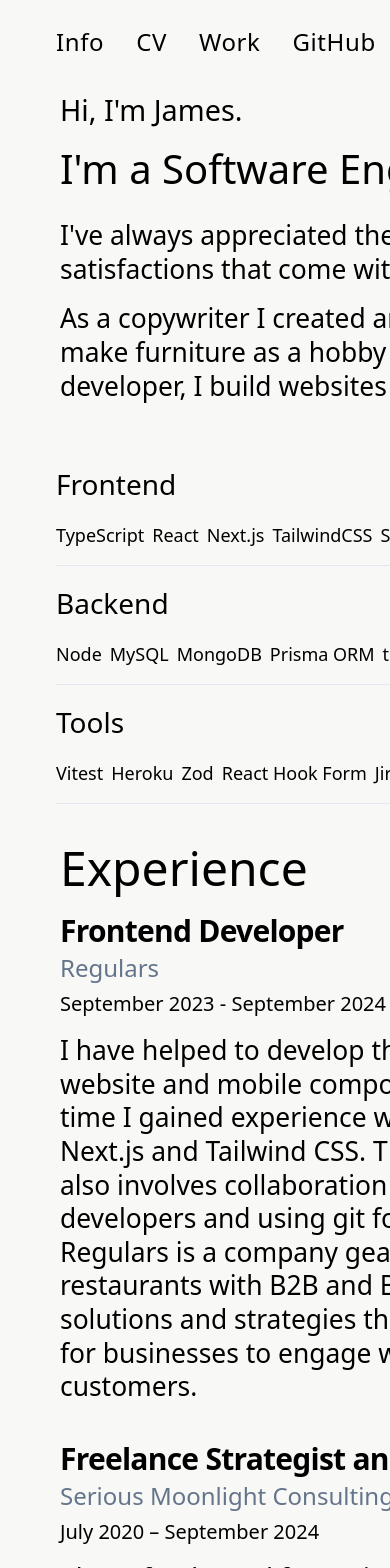
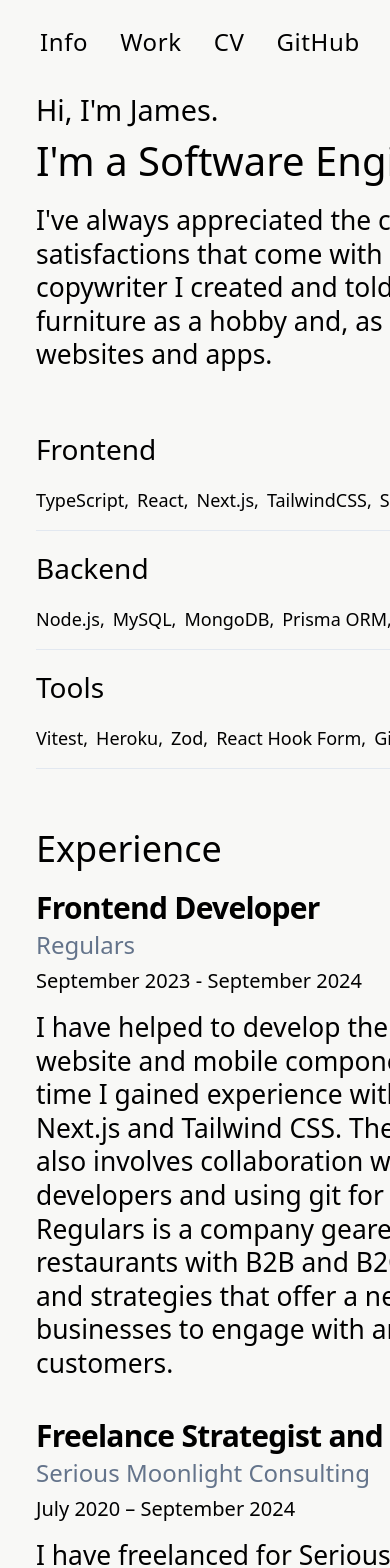
Before and after one commit to Lopside95/james-site, a Next.js app: page /.ipynb_checkpoints/index-checkpoint in a window 390 px wide. Shown: the top 1568 px of the page. Built offline with nearby package versions, Linux system fonts and the light colour scheme.

Commit message:
update styling

```diff
--- a/src/components/Navbar.tsx
+++ b/src/components/Navbar.tsx
@@ -13,11 +13,11 @@ const Navbar = () => {
 
   return (
     <div className="flex w-full mb-3 md:h-14 h-[4.5rem] inset-0 items-center justify-center  text-base-txtClr  bg-base-bg  fixed  top-0  z-50">
-      <div className="flex max-w-[1100px] md:w-[800px] 2xl:pl-10 xl:w-[1100px]  lg:w-[1000px] max-md:w-full max-md:px-10 justify-between  ">
+      <div className="flex max-w-[1100px] md:w-[800px] 2xl:pl-10 xl:w-[1100px] xl:ml-16 lg:w-[1000px] max-md:w-full max-md:px-10 justify-between">
         <Button
           className={`${navItemStyle(
             "/"
-          )} 2xl:-ml-40 xl:ml-[-7.6rem] md:pl-8 lg:pl-24`}
+          )} 2xl:-ml-40 xl:ml-[-7.6rem] md:pl-6 lg:pl-[4.2rem] xl:pl-9 pl-0 `}
           variant="link"
         >
           <Link href="/" tabIndex={-1}>
@@ -25,14 +25,14 @@ const Navbar = () => {
           </Link>
         </Button>
         <div className="flex md:pr-6 lg:pr-[7rem] ">
+          <Button className={navItemStyle("/work")} variant="link">
+            <Link className="" href="/work" tabIndex={-1}>
+              Work
+            </Link>
+          </Button>
           <Button className={navItemStyle("/cv")} variant="link">
             <Link className="" href="/cv" tabIndex={-1}>
               CV
-            </Link>
-          </Button>
-          <Button className={navItemStyle("/work")} variant="link">
-            <Link className="" href="/work" tabIndex={-1}>
-              Work
             </Link>
           </Button>
           <Button className={navItemStyle("")} variant="link">
--- a/src/components/cv/education.tsx
+++ b/src/components/cv/education.tsx
@@ -10,7 +10,7 @@ import {
 const Education = () => {
   return (
     <div className="w-full flex flex-col">
-      <h1 className="text-3xl pl-6 py-4 ">Education</h1>
+      <h2 className="py-4 ">Education</h2>
       <Card className="flex flex-col justify-between   border-none ">
         <div className="flex">
           <CardHeader className="self-start -mb-2 sm:-mb-4">
--- a/src/components/cv/experience.tsx
+++ b/src/components/cv/experience.tsx
@@ -9,15 +9,15 @@ import {
 
 const Experience = () => {
   return (
-    <div className="w-full flex flex-col relative">
-      <h1 className="pl-6 pt-5">Experience</h1>
+    <div className="w-full flex pt-10 flex-col relative">
+      <h2 className="">Experience</h2>
       <Card className="flex flex-col justify-between relative border-none">
-        <CardHeader className="-mb-2 sm:-mb-4">
+        <CardHeader className="-mb-2 sm:-mb-4 pl-0">
           <CardTitle>Frontend Developer</CardTitle>
           <CardDescription>Regulars</CardDescription>
           <CardFooter>September 2023 - September 2024</CardFooter>
         </CardHeader>
-        <CardContent className="">
+        <CardContent className="pl-0">
           I have helped to develop the company’s website and mobile components.
           During this time I gained experience with TypeScript, Next.js and
           Tailwind CSS. The ongoing project also involves collaboration with
@@ -28,12 +28,12 @@ const Experience = () => {
         </CardContent>
       </Card>
       <Card className="flex flex-col justify-between border-none py-10">
-        <CardHeader className=" -mb-2 sm:-mb-4 -mt-12">
+        <CardHeader className=" -mb-2 sm:-mb-4 pl-0 -mt-12">
           <CardTitle>Freelance Strategist and Copywriter</CardTitle>
           <CardDescription>Serious Moonlight Consulting</CardDescription>
           <CardFooter>July 2020 – September 2024</CardFooter>
         </CardHeader>
-        <CardContent>
+        <CardContent className="pl-0">
           I have freelanced for Serious Moonlight Consulting, developing
           strategies, concepts and content for about three years. What often
           makes or breaks a strategy is the story it tells, and the uniqueness
--- a/src/components/footer.tsx
+++ b/src/components/footer.tsx
@@ -29,7 +29,7 @@ const Footer = () => {
   };
 
   return (
-    <div className="flex flex-col w-full lg:pl-2 pt-10 items-left  md:pl-5  md:gap-4  px-1  ">
+    <div className="flex flex-col w-full pt-10 items-left  md:gap-4   ">
       <div className="flex md:w-4/5">
         <HoverCard openDelay={200}>
           <HoverCardTrigger asChild>
--- a/src/components/home/Intro.tsx
+++ b/src/components/home/Intro.tsx
@@ -5,22 +5,19 @@ import { useState } from "react";
 
 const Intro = () => {
   return (
-    <Card className="w-full bg-transparent border-none md:text-3xl ">
-      <CardHeader>
+    <Card className="w-full  bg-transparent border-none md:text-3xl ">
+      <CardHeader className="px-0 pb-0">
         <Typewriter />
         {/* <CardTitle className="md:text-4xl">
           Hi, I'm James <Emoji label="engineer" symbol="🧑‍🔧" />
         </CardTitle> */}
       </CardHeader>
-      <CardContent className="md:text-3xl flex gap-4 md:gap-2  flex-col">
+      <CardContent className="md:text-3xl py-5 flex gap-4 md:gap-2  flex-col px-0">
         {/* I'm a software engineer. */}
         <p>
           I've always appreciated the challenges and satisfactions that come
-          with making things.
-        </p>
-        <p>
-          As a copywriter I created and told stories. I make furniture as a
-          hobby and, as a developer, I build websites and apps.
+          with making things. As a copywriter I created and told stories. I make
+          furniture as a hobby and, as a developer, I build websites and apps.
         </p>
       </CardContent>
     </Card>
--- a/src/components/home/Typewriter.tsx
+++ b/src/components/home/Typewriter.tsx
@@ -2,51 +2,38 @@ import { TypeSpeed } from "@/types/work";
 import React, { SetStateAction, useEffect, useState } from "react";
 import { TypeAnimation } from "react-type-animation";
 
-// type TypewriterProps = {
-//   isCursorActive: boolean;
-//   setIsCursorActive: React.Dispatch<SetStateAction<boolean>>;
-// };
-
 const Typewriter = () => {
   const [step, setStep] = useState<number>(1);
-  //   const [isTyping, setIsTyping] = useState<string>("");
-  const [fontSize, setFontSize] = useState<string>("1.5rem");
-  const [typeSpeed, setTypeSpeed] = useState<TypeSpeed>(30);
+  // const [typeSpeed, setTypeSpeed] = useState<TypeSpeed>(30);
 
-  useEffect(() => {
-    console.log("step", step);
-  }, [step]);
+  const engEmoji = "🧑‍🔧";
 
   return (
-    <div>
+    <div className="h-24">
       <TypeAnimation
         sequence={[
           "Hi 👋",
+          1000,
+          "Hi, I'm James.",
           800,
-          "Hi, I'm James.",
-          1000,
-
           () => {
             setStep(2);
           },
         ]}
         cursor={false}
-        // cursor={step === 2 ? false : true}
         wrapper="span"
-        speed={typeSpeed}
+        speed={60}
         style={{
           fontSize: "1.8rem",
-          //   fontSize: step === 1 ? "1.5rem" : "4rem",
           display: "inline-block",
         }}
       />
-      <div className="h-16 py-2">
+      <div className="sm:pt-2">
         {step === 2 && (
           <TypeAnimation
             sequence={["I'm a Software Engineer.", 1000]}
-            //   sequence={["Hi, 👋", 1000, "Hi, I'm James", 1000, "Hi, I'm James", 1000]}
             wrapper="span"
-            speed={40}
+            speed={60}
             style={{ fontSize: "2.5rem", display: "inline-block" }}
             cursor={false}
           />
--- a/src/components/home/techStack.tsx
+++ b/src/components/home/techStack.tsx
@@ -35,10 +35,36 @@ const TechStack = () => {
   const tools = ["Vitest", "Heroku", "Zod", "React Hook Form", "Jira", "Git"]; // Git always needs to be last because of how the ' | ' is rendered
 
   const stack = [...frontend, ...backend, ...tools];
+  const frontendMobile = [
+    "TypeScript,",
+    "React,",
+    "Next.js,",
+    "TailwindCSS,",
+    "Sass",
+  ];
+  const backendMobile = [
+    "Node.js,",
+    "MySQL,",
+    "MongoDB,",
+    "Prisma ORM,",
+    "tRPC,",
+    "Express.js,",
+    "Knex.js",
+  ];
+  const toolsMobile = [
+    "Vitest,",
+    "Heroku,",
+    "Zod,",
+    "React Hook Form,",
+    "Git,",
+    "Jira",
+  ]; // Git always needs to be last because of how the ',' is rendered
+
+  const stackMobile = [...frontend, ...backend, ...tools];
 
   useEffect(() => {
     const handleSize = () => {
-      setIsMobile(window.innerWidth < 800);
+      setIsMobile(window.innerWidth < 640);
     };
 
     handleSize();
@@ -51,10 +77,25 @@ const TechStack = () => {
 
   return (
     <section>
-      <article className="align-middle w-full py-5 pl-5 sm:text-xl justify-between xl:justify-around max-sm:flex-col flex">
-        <SkillsAccordion group="frontend" items={frontend} type="Frontend" />
-        <SkillsAccordion group="backend" items={backend} type="Backend" />
-        <SkillsAccordion group="tools" items={tools} type="Tools" />
+      <article className="align-middle w-full px-0 py-5 sm:text-xl justify-between xl:justify-between max-sm:flex-col flex">
+        <div className="sm:hidden">
+          <SkillsAccordion
+            group="frontend"
+            items={frontendMobile}
+            type="Frontend"
+          />
+          <SkillsAccordion
+            group="backend"
+            items={backendMobile}
+            type="Backend"
+          />
+          <SkillsAccordion group="tools" items={toolsMobile} type="Tools" />
+        </div>
+        <div className="hidden sm:flex justify-between w-full">
+          <SkillsAccordion group="frontend" items={frontend} type="Frontend" />
+          <SkillsAccordion group="backend" items={backend} type="Backend" />
+          <SkillsAccordion group="tools" items={tools} type="Tools" />
+        </div>
       </article>
     </section>
   );
--- a/src/components/ui/card.tsx
+++ b/src/components/ui/card.tsx
@@ -18,7 +18,7 @@ const CardHeader = React.forwardRef<
   React.HTMLAttributes<HTMLDivElement>
 >(({ className, ...props }, ref) => (
   <div
-    className={cn("flex flex-col space-y-1.5 p-6", className)}
+    className={cn("flex flex-col space-y-1.5 p-6 pl-0", className)}
     ref={ref}
     {...props}
   />
@@ -31,7 +31,7 @@ const CardTitle = React.forwardRef<
 >(({ className, ...props }, ref) => (
   <h3
     className={cn(
-      "sm:text-2xl text-3xl  font-semibold leading-none tracking-tight",
+      "sm:text-2xl text-3xl  font-semibold leading-none tracking-tight pl-0",
       className
     )}
     ref={ref}
@@ -57,7 +57,7 @@ const CardContent = React.forwardRef<
   React.HTMLAttributes<HTMLDivElement>
 >(({ className, ...props }, ref) => (
   <div
-    className={cn("p-6 pt-0 sm:text-xl text-pBase", className)}
+    className={cn("p-6 pl-0 pt-0 sm:text-xl text-pBase", className)}
     ref={ref}
     {...props}
   />
--- a/src/components/work/findmydog/findmydog.tsx
+++ b/src/components/work/findmydog/findmydog.tsx
@@ -3,7 +3,7 @@ import Link from "next/link";
 
 const FindMyDog = () => {
   return (
-    <main className="flex-col py-5 flex gap-5 px-5">
+    <section className="flex-col pb-5 flex gap-5">
       <h1>BrainStation</h1>
       <Link
         className="w-fit"
@@ -20,7 +20,7 @@ const FindMyDog = () => {
           src="/findmydog/home.png"
           width={200}
         />
-        <article className="flex flex-col gap-2 w-96 lg:w-3/5">
+        <article className="flex flex-col gap-5 sm:gap-2 w-96 lg:w-3/5">
           <p>
             Fullstack project for the BrainStation software engineering
             bootcamp. Primarily designed for mobile.
@@ -53,7 +53,7 @@ const FindMyDog = () => {
           </article>
         </article>
       </section>
-    </main>
+    </section>
   );
 };
 
--- a/src/pages/_app.tsx
+++ b/src/pages/_app.tsx
@@ -25,7 +25,7 @@ function MyApp({ Component, pageProps }: AppProps) {
   return (
     <>
       <Navbar />
-      <main className="pt-16 pb-5 max-md:px-5  flex flex-col items-center">
+      <main className="pt-16 pb-5 max-md:px-5 flex flex-col items-center">
         {Boolean(isLaptop) && <Hammer />}
         <div className="xl:max-w-[1150px] max-xl:-ml-0 md:pl-5  lg:-ml-24 md:max-w-[800px]">
           <Component {...pageProps} />
--- a/src/pages/index.tsx
+++ b/src/pages/index.tsx
@@ -1,5 +1,6 @@
 import TechStack from "@home/techStack";
 import Intro from "@/components/home/Intro";
+import FindMyDog from "@/components/work/findmydog/findmydog";
 
 export default function Home() {
   return (
@@ -7,6 +8,7 @@ export default function Home() {
       <section className="items-center">
         <Intro />
         <TechStack />
+        <FindMyDog />
       </section>
     </main>
   );
--- a/src/pages/work.tsx
+++ b/src/pages/work.tsx
@@ -33,12 +33,11 @@ export default function Work() {
     }
   };
   return (
-    <div className=" align-middle flex md:pl-5  flex-col min-h-screen">
+    <div className=" align-middle flex flex-col min-h-screen">
       <section className=" pt-8 flex-col flex gap-5">
-        <FindMyDog />
+        {/* <FindMyDog /> */}
         <h1 className="">Regulars</h1>
         <h2 className="pt-1">Frontend Developer</h2>
-
         <article className="flex max-md:flex-col items-center">
           <div className="flex flex-col">
             <p>
```
